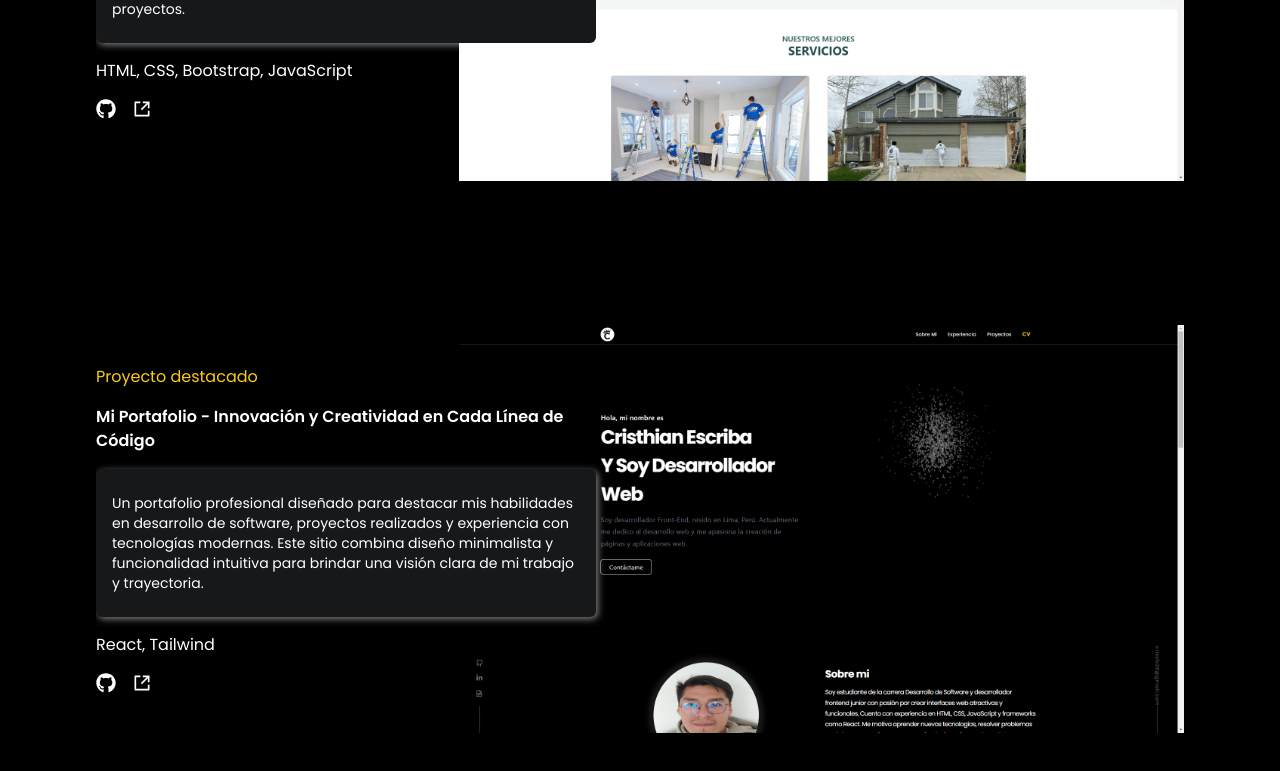
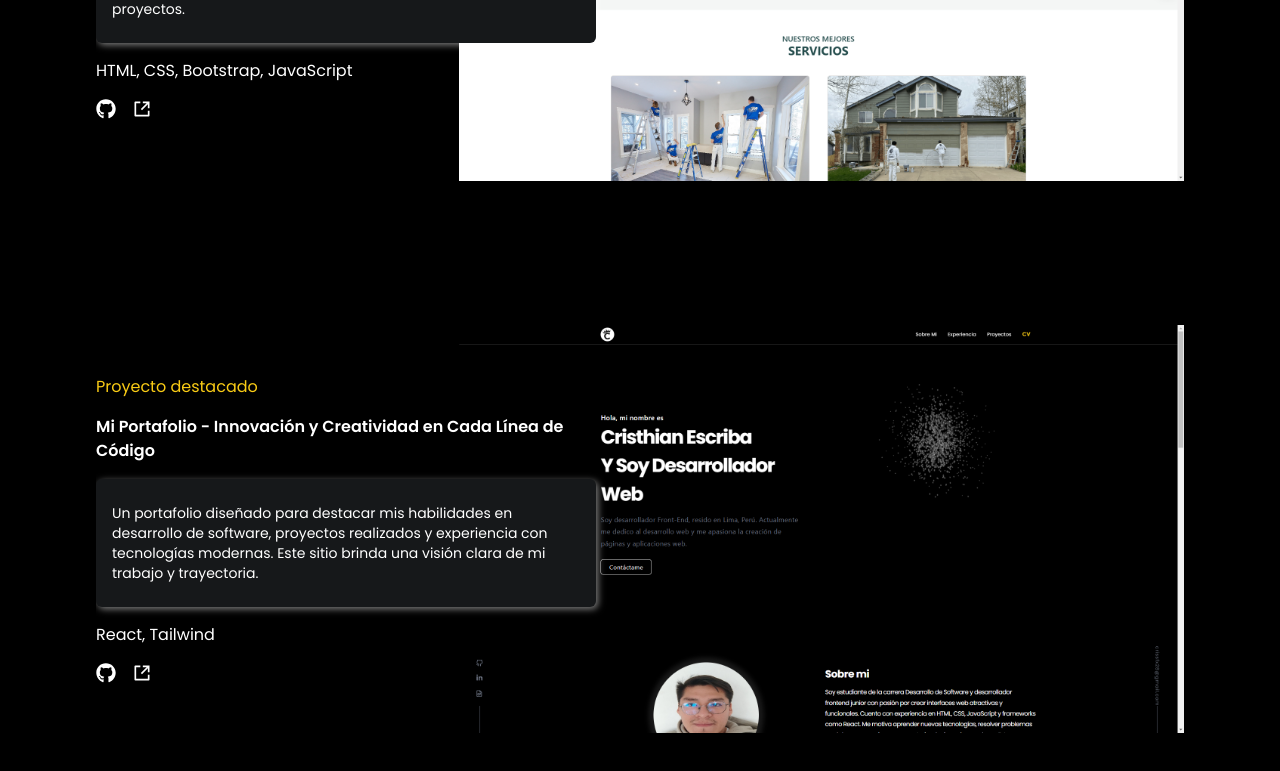
Before and after one commit to Cristhian988/My-Portfolio, a React (Vite) app: page / in a window 1280 px wide. Shown: the part 3495-4266 px from the top of the page. Built offline with nearby package versions, Linux system fonts and the light colour scheme.

Commit message:
My Portfolio

```diff
--- a/src/assets/data_project.js
+++ b/src/assets/data_project.js
@@ -34,7 +34,7 @@ export const dataProject = [
     {
         id: 4,
         name: "Mi Portafolio - Innovación y Creatividad en Cada Línea de Código",
-        description: "Un portafolio profesional diseñado para destacar mis habilidades en desarrollo de software, proyectos realizados y experiencia con tecnologías modernas. Este sitio combina diseño minimalista y funcionalidad intuitiva para brindar una visión clara de mi trabajo y trayectoria.",
+        description: "Un portafolio diseñado para destacar mis habilidades en desarrollo de software, proyectos realizados y experiencia con tecnologías modernas. Este sitio brinda una visión clara de mi trabajo y trayectoria.",
         image: project_4,
         github: "https://github.com/Cristhian988/My-Portfolio",
         url: "https://my-portfolio-swart-three-63.vercel.app/",
```
